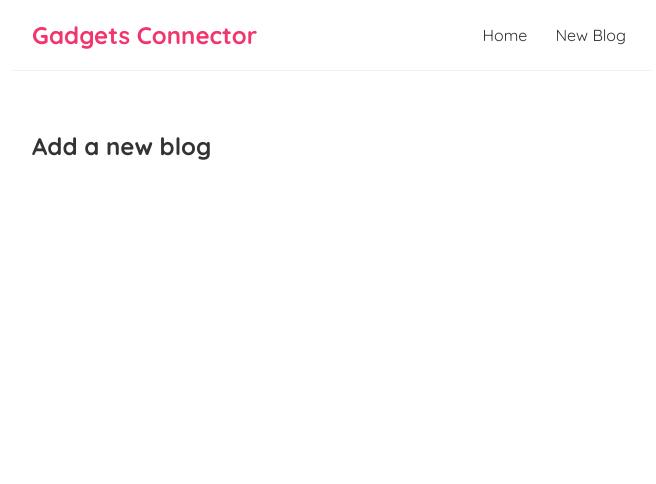
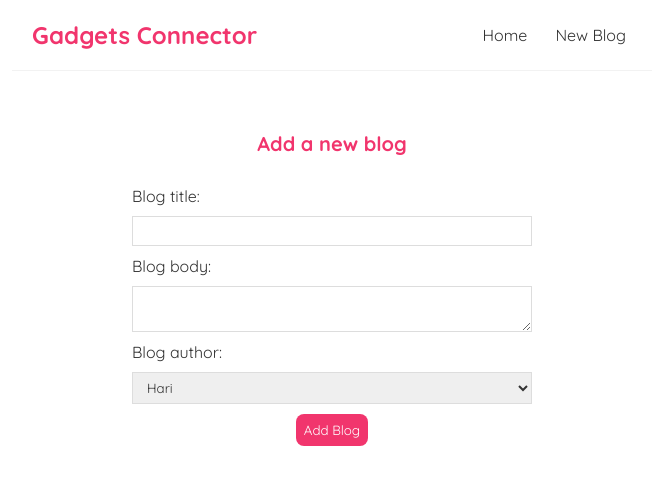
Before and after one commit to hari13haran/gc-blog, a React (Create React App) app: page /create in a window 1280 px wide. Shown: the top 484 px of the page, without its empty margins (308-964 px from the left). Built offline with nearby package versions, Linux system fonts and the light colour scheme.

Commit message:
Create Form + Submit event

```diff
--- a/src/Create.js
+++ b/src/Create.js
@@ -1,7 +1,43 @@
+import { useState } from "react";
+
 const Create = () => {
+
+    const [title, setTitle] = useState('');
+    const [body, setBody] = useState('');
+    const [author, setAuthor] = useState('hari');
+
+    const handleSubmit = (event) => {
+        event.preventDefault();
+        const blog = { title, body, author };
+        console.log(blog);
+    }
+
     return (
        <div className="create">
         <h2>Add a new blog</h2>
+        <form onSubmit={handleSubmit}>
+            <label>Blog title:</label>
+            <input type="text"
+                   required
+                   value={title}
+                   onChange={(event) => setTitle(event.target.value)}
+            />
+            <label>Blog body:</label>
+            <textarea
+                   required
+                   value={body}
+                   onChange={(event) => setBody(event.target.value)}
+            ></textarea>
+            <label>Blog author:</label>
+            <select
+                value={author}
+                onChange={(event) => setAuthor(event.target.value)}
+            >
+                <option value="hari">Hari</option>
+                <option value="haran">Haran</option>
+            </select>
+            <button>Add Blog</button>
+        </form>
        </div>
     );
 }
--- a/src/index.css
+++ b/src/index.css
@@ -62,3 +62,35 @@
 .blog-details div {
   margin: 20px 0;
 }
+
+/* create new blog form */
+.create {
+  max-width: 400px;
+  margin: 0 auto;
+  text-align: center;
+}
+.create label {
+  text-align: left;
+  display: block;
+}
+.create h2 {
+  font-size: 20px;
+  color: #f1356d;
+  margin-bottom: 30px;
+}
+.create input, .create textarea, .create select {
+  width: 100%;
+  padding: 6px 10px;
+  margin: 10px 0;
+  border: 1px solid #ddd;
+  box-sizing: border-box;
+  display: block;
+}
+.create button {
+  background: #f1356d;
+  color: #fff;
+  border: 0;
+  padding: 8px;
+  border-radius: 8px;
+  cursor: pointer;
+}
```
